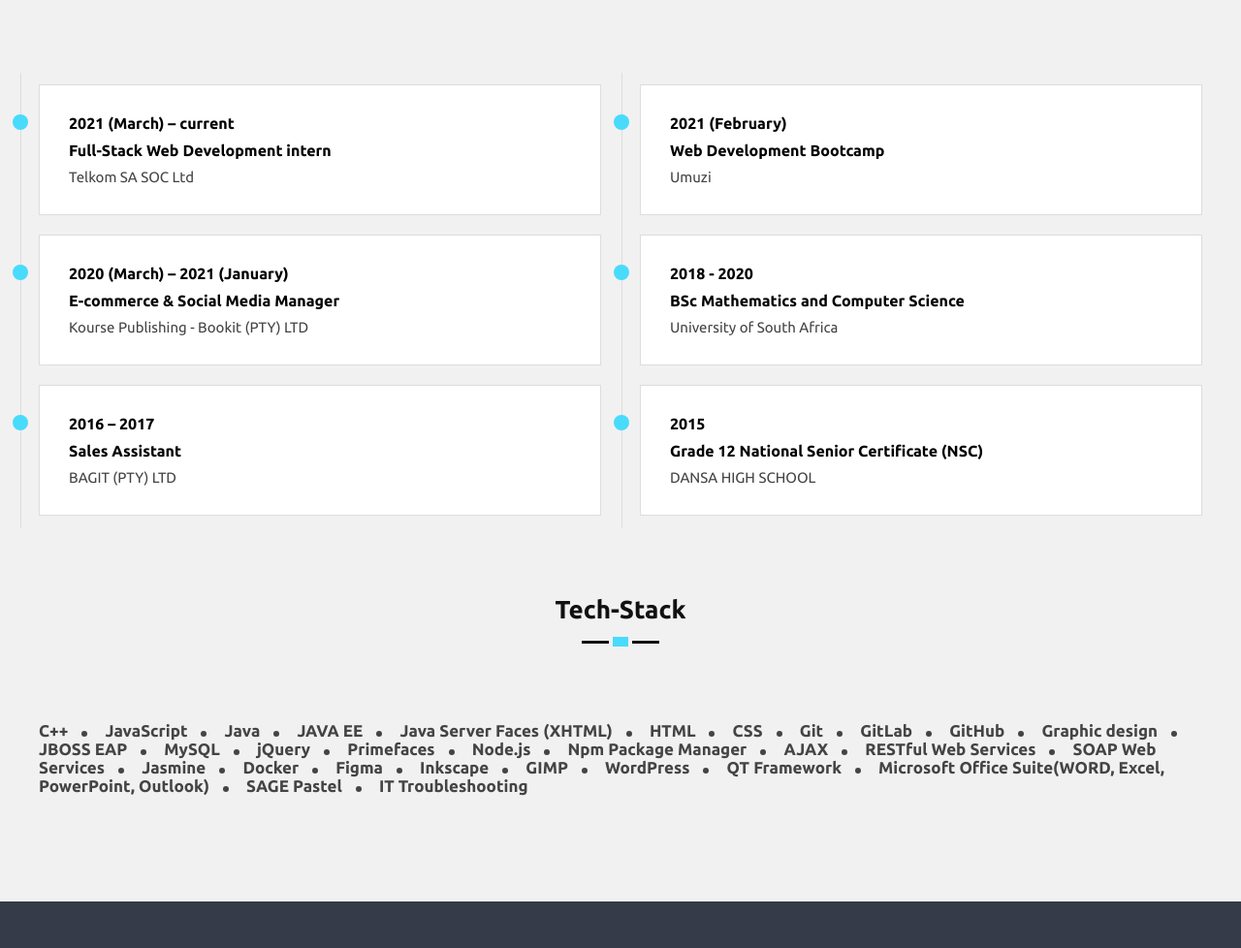
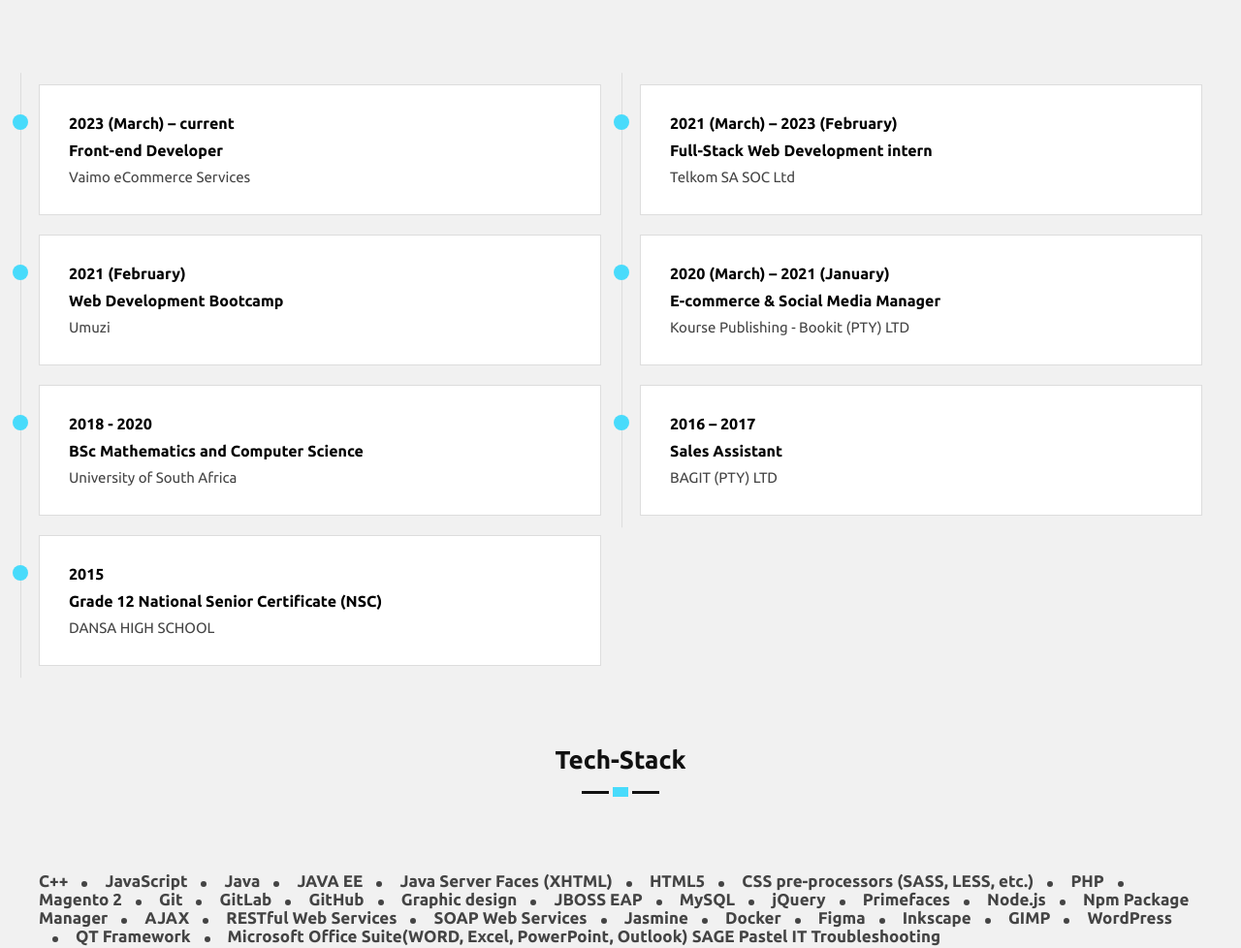
Before and after one commit to JudlynM/judlynm.github.io, a plain HTML site: page index.html in a window 1280 px wide. Shown: the part 2468-3446 px from the top of the page at 97% size. Drawn offline with nearby package versions, Linux system fonts and the light colour scheme.

Commit message:
2025 (March) website update

```diff
--- a/index.html
+++ b/index.html
@@ -61,7 +61,7 @@
                 </div>
                 <div class="buttons">
                     <a href="#contact">Contact me</a>
-                    <a href="/images/CV of Judlyn Muoghalu 2023.pdf" target="_blank" rel="noopener noreferrer">Download
+                    <a href="/images/C.V. of Judlyn (Jude) Muoghalu 2025.pdf" target="_blank" rel="noopener noreferrer">Download
                         CV</a>
                 </div>
             </div>
@@ -198,7 +198,13 @@
                 <h1 class="section-title1">Education & Experiences</h1>
                 <div class="time-line">
                     <div class="block">
-                        <h4>2021 (March) – current</h4>
+                        <h4>2023 (March) – current</h4>
+                        <h3>Front-end Developer</h3>
+                        <p>Vaimo eCommerce Services</p>
+                    </div>
+
+                    <div class="block">
+                        <h4>2021 (March) – 2023 (February)</h4>
                         <h3>Full-Stack Web Development intern</h3>
                         <p>Telkom SA SOC Ltd</p>
                     </div>
@@ -244,9 +250,11 @@
                             <span>Java</span>
                             <span>JAVA EE</span>
                             <span>Java Server Faces (XHTML)</span>
-                            <span>HTML</span>
-                            <span>CSS</span>
-                            <span> Git</span>
+                            <span>HTML5</span>
+                            <span>CSS pre-processors (SASS, LESS, etc.)</span>
+                            <span>PHP</span>
+                            <span>Magento 2</span>
+                            <span>Git</span>
                             <span>GitLab</span>
                             <span>GitHub</span>
                             <span>Graphic
```
Also changed, not shown: 2 other files.
